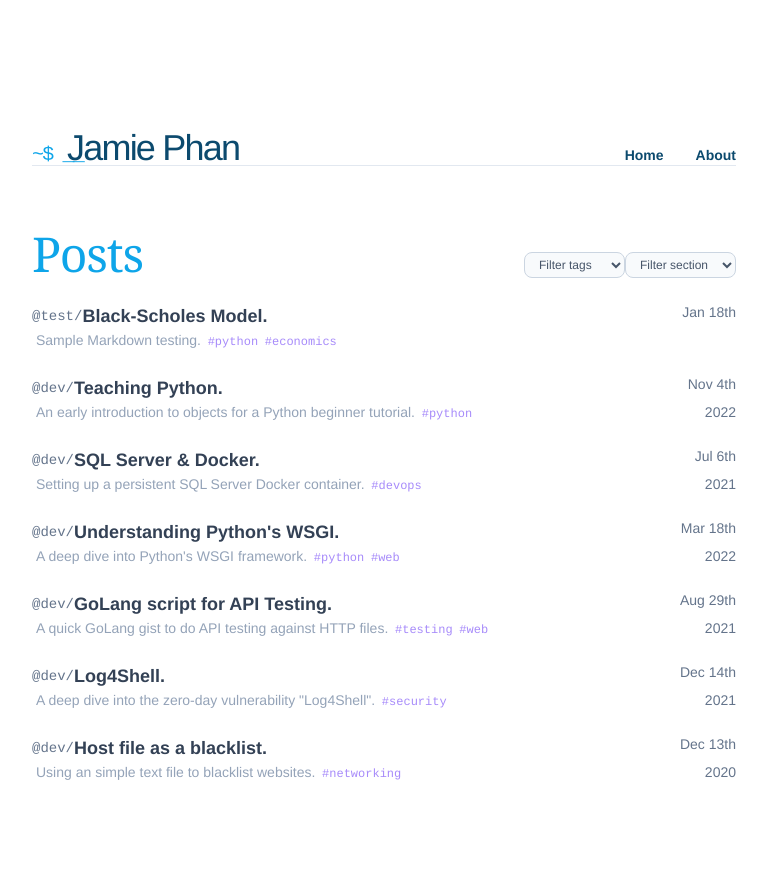
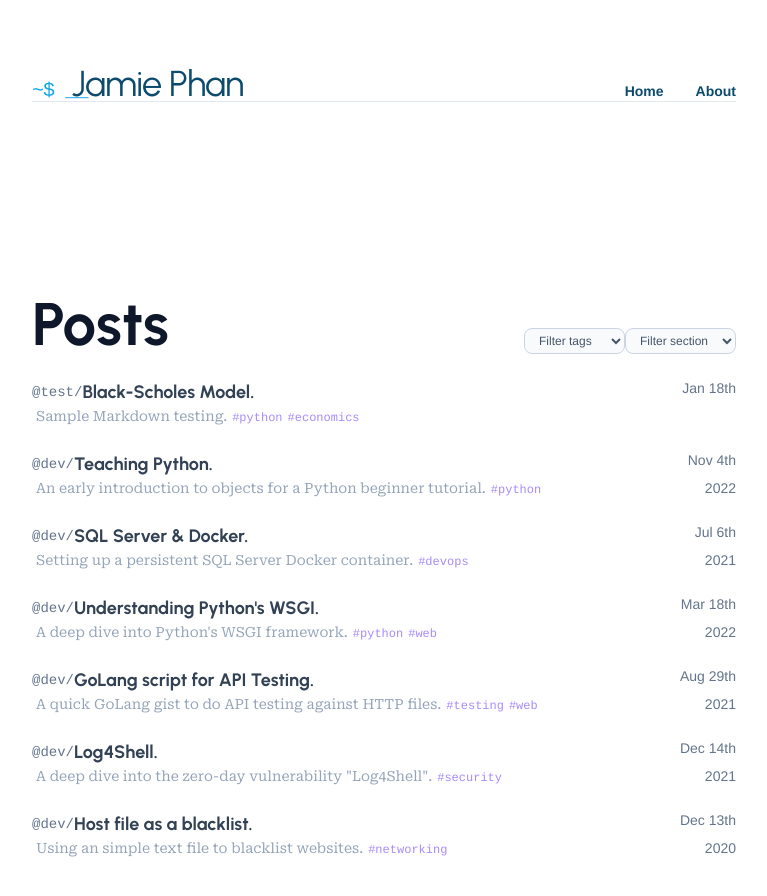
Before and after one commit to ordinary-jamie/blog, a Vue app: page / in a window 1280 px wide. Shown: the top 896 px of the page, without its empty margins (256-1023 px from the left). Before the commit the page ends 854 px from the top, so only its background shows below. Built offline with nearby package versions, Linux system fonts and the light colour scheme.

Commit message:
Reformat fonts and spacing across the board

```diff
--- a/src/App.vue
+++ b/src/App.vue
@@ -8,10 +8,10 @@ import Navbar from './components/Navbar.vue';
   </header>
 
   <main class="container flex flex-col
-              mx-auto px-8 mt-32 mb-16 gap-8
-              lg:px-56 lg:gap-16
-              xl:px-72 xl:gap-16
-              2xl:px-96 2xl:gap-16
+              mx-auto px-8 mt-16 mb-16 gap-32
+              lg:px-56 lg:gap-48
+              xl:px-72 xl:gap-48
+              2xl:px-96 2xl:gap-48
               text-lg text-slate-900">
     <Navbar />
     <div class="flex-auto">
--- a/src/assets/post.css
+++ b/src/assets/post.css
@@ -53,26 +53,31 @@
 
 /* ------------------------------------------------------------------------- */
 /* Headings */
+
+/* ------------------------------------------------------------------------- */
+/* Base Typography */
+:deep(a) {
+    @apply underline decoration-sky-500 decoration-2 underline-offset-2 hover:underline hover:text-sky-500;
+}
+
+:deep(li) {
+    @apply ml-8;
+}
+
+:deep(p), :deep(li) {
+    font-family: 'Roboto Serif', serif;
+    font-weight: 400;
+    @apply text-lg leading-8 text-slate-800 my-2;
+}
+
 :deep(h2) {
-    @apply font-bold font-serif text-2xl text-sky-500 mt-16;
+    font-family: 'Urbanist', sans-serif;
+    font-weight: 500;
+    @apply font-sans font-bold text-3xl text-slate-900 mt-16;
 }
 
 :deep(h3) {
-    @apply font-bold font-serif italic text-xl text-sky-600 mt-8;
-}
-
-/* ------------------------------------------------------------------------- */
-/* Base Typography */
-:deep(p) {
-    @apply text-slate-700 my-2 leading-6;
-}
-
-:deep(a) {
-    @apply text-violet-500 underline hover:animate-pulse;
-}
-
-:deep(li) {
-    @apply text-slate-700 ml-8 leading-6;
+    @apply font-bold font-sans italic text-xl text-slate-900 mt-8;
 }
 
 /* ------------------------------------------------------------------------- */
@@ -131,7 +136,7 @@
 /* ------------------------------------------------------------------------- */
 /* Table of contents */
 :deep(div.toc) {
-    @apply text-xs w-full sm:w-2/3 mt-8 p-2 rounded-lg ring-1 ring-slate-300 shadow-md
+    @apply w-full sm:w-2/3 mt-8 p-2 rounded-lg ring-1 ring-slate-300 shadow-md
         2xl:fixed 2xl:w-72 2xl:mt-0 2xl:p-0 2xl:left-16 2xl:top-48 2xl:ring-0 2xl:shadow-none;
 }
 
@@ -141,13 +146,18 @@
 }
 
 :deep(div.toc a) {
-    @apply my-2 leading-6 no-underline hover:text-sky-400 text-slate-500
+    @apply my-2 font-serif text-sm leading-6 no-underline hover:text-sky-400 text-slate-500
         2xl:text-slate-400;
 }
 
 :deep(.toc ul) {
     /* Only top-level */
     @apply list-none;
+}
+
+:deep(.toc li) {
+    /* Only nested list have disc */
+    @apply leading-6 my-0;
 }
 
 :deep(.toc li > ul) {
@@ -166,5 +176,5 @@
 
 :deep(.toc > * > li li) {
     /* All leaves */
-    @apply ml-4;
+    @apply ml-8;
 }
--- a/src/components/Navbar.vue
+++ b/src/components/Navbar.vue
@@ -18,20 +18,20 @@ onMounted(() => {
 
 <template>
     <div class="flex gap-8 items-end
-                 border-slate-200" style="border-bottom-width: 1px">
-        <h1 v-show="showFullName" class="text-sky-900
-            text-4xl font-sans tracking-tighter -mb-1">
+                border-slate-200" style="border-bottom-width: 1px">
+        <h1 v-show="showFullName" class="text-sky-900 text-4xl font-sans tracking-tight font-normal -mb-1">
             <span class="text-sky-500 text-xl font-mono">~$ <span
-                    class="font-extrabold animate-blink -mr-4">__</span></span>Jamie Phan
+                class="font-extrabold animate-blink -mr-4">__</span>
+            </span>Jamie Phan
         </h1>
-        <h1 v-show="!showFullName" class="text-sky-900
-            text-4xl font-sans tracking-tighter -mb-1">
+        <h1 v-show="!showFullName" class="text-sky-900 text-4xl font-sans tracking-tight font-normal -mb-1">
             <span class="text-sky-500 text-xl font-mono">~$ <span
-                    class="font-extrabold animate-blink -mr-4">__</span></span>J.P.
+                class="font-extrabold animate-blink -mr-4">__</span>
+            </span>J.P.
         </h1>
         <div class="flex-auto"></div>
         <div class="animate-bounce opacity-0 hover:opacity-100 ease-in-out duration-300">👻<sup
-                class="text-red-400 text-xs font-bold"> boo!</sup></div>
+            class="text-red-400 text-xs font-bold"> boo!</sup></div>
         <NavbarItem routeTo="/" label="Home" />
         <NavbarItem routeTo="/about" label="About" />
     </div>
@@ -55,4 +55,8 @@ onMounted(() => {
         opacity: 1.0;
     }
 }
+
+h1 {
+    font-family: "Urbanist";
+}
 </style>
--- a/src/components/PostCard.vue
+++ b/src/components/PostCard.vue
@@ -63,7 +63,7 @@ const routeTo = computed(() => {
                         }}</span>
                     </div>
                 </div>
-                <div class="flex text-slate-400 font-thin text-sm group-hover:text-slate-800 pl-1 items-top">
+                <div class="flex text-slate-400 font-thin font-serif text-sm group-hover:text-slate-800 pl-1 items-top">
                     <div>
                         <slot />&thinsp;
                         <template v-for=" (tag, i) in tags">
@@ -71,10 +71,10 @@ const routeTo = computed(() => {
                                 tag
                             }}
                             </span>
-                            {{ i<tags.length - 1 ? '&thinsp;' : '' }} </template>
+                            {{ i < tags.length - 1 ? '&thinsp;' : '' }} </template>
                     </div>
                     <div class="w-8 flex-grow"></div>
-                    <span class="text-slate-500 text-sm group-hover:text-sky-600">{{
+                    <span class="text-slate-500 text-sm font-sans group-hover:text-sky-600">{{
                         displayDtFields.year
                     }}</span>
                 </div>
--- a/src/index.css
+++ b/src/index.css
@@ -1,3 +1,5 @@
+@import url('https://fonts.googleapis.com/css2?family=Roboto+Serif:ital,opsz,wght@0,8..144,400;0,8..144,700;1,8..144,200&family=Urbanist:wght@400;600;700&display=swap');
+
 @tailwind base;
 @tailwind components;
 @tailwind utilities;
@@ -5,7 +7,16 @@
 @layer base {
 
     h1 {
-        @apply font-serif tracking-tight text-5xl text-sky-500;
+        @apply font-sans font-bold text-6xl text-slate-900;
+        font-family: "Urbanist";
+    }
+
+    h2 {
+        font-family: "Urbanist";
+    }
+
+    h3 {
+        font-family: "Urbanist";
     }
 
 }
--- a/tailwind.config.js
+++ b/tailwind.config.js
@@ -5,7 +5,7 @@ module.exports = {
     extend: {},
     fontFamily: {
       'sans': ['Helvetica', 'Arial', 'sans-serif'],
-      'serif': ['Georgia', 'Times New Roman'],
+      'serif': ['Roboto Serif', 'Georgia', 'Times New Roman'],
       'mono': ['Courier', 'Courier New']
     }
   },
```
